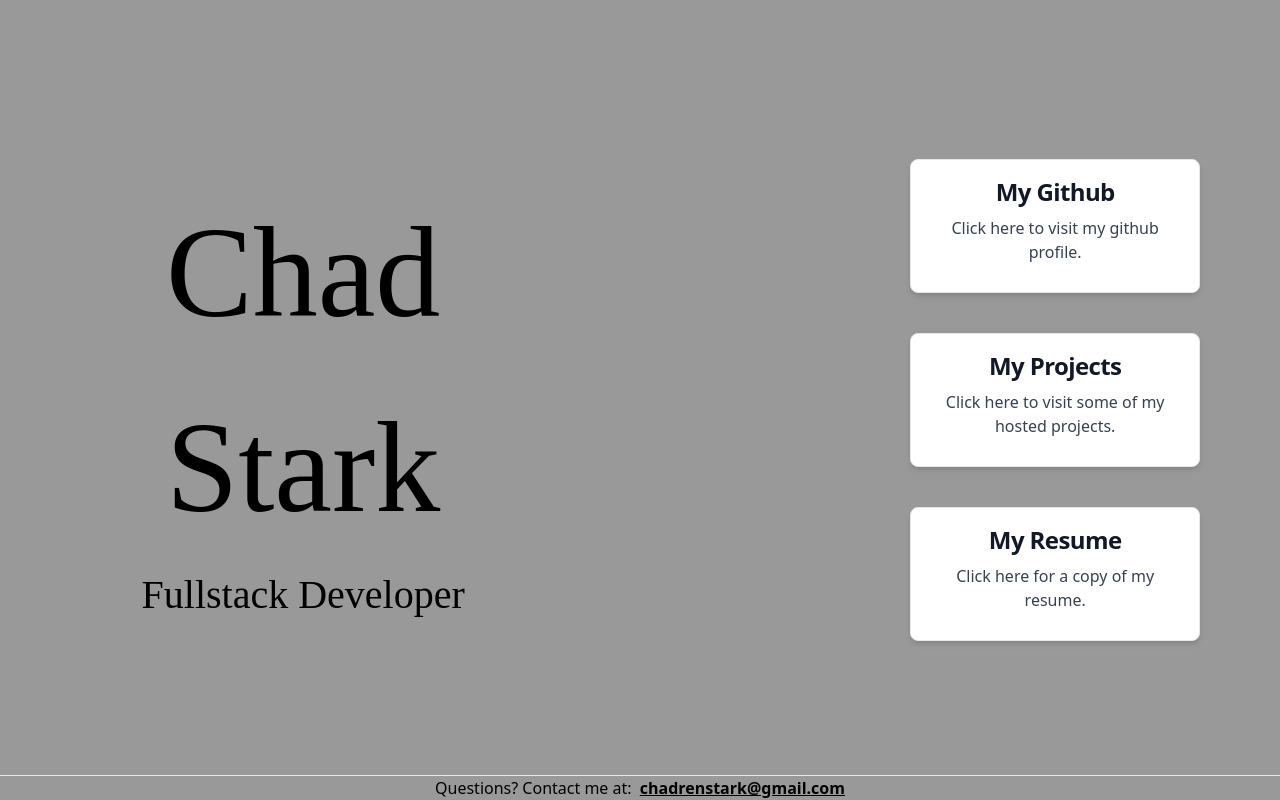
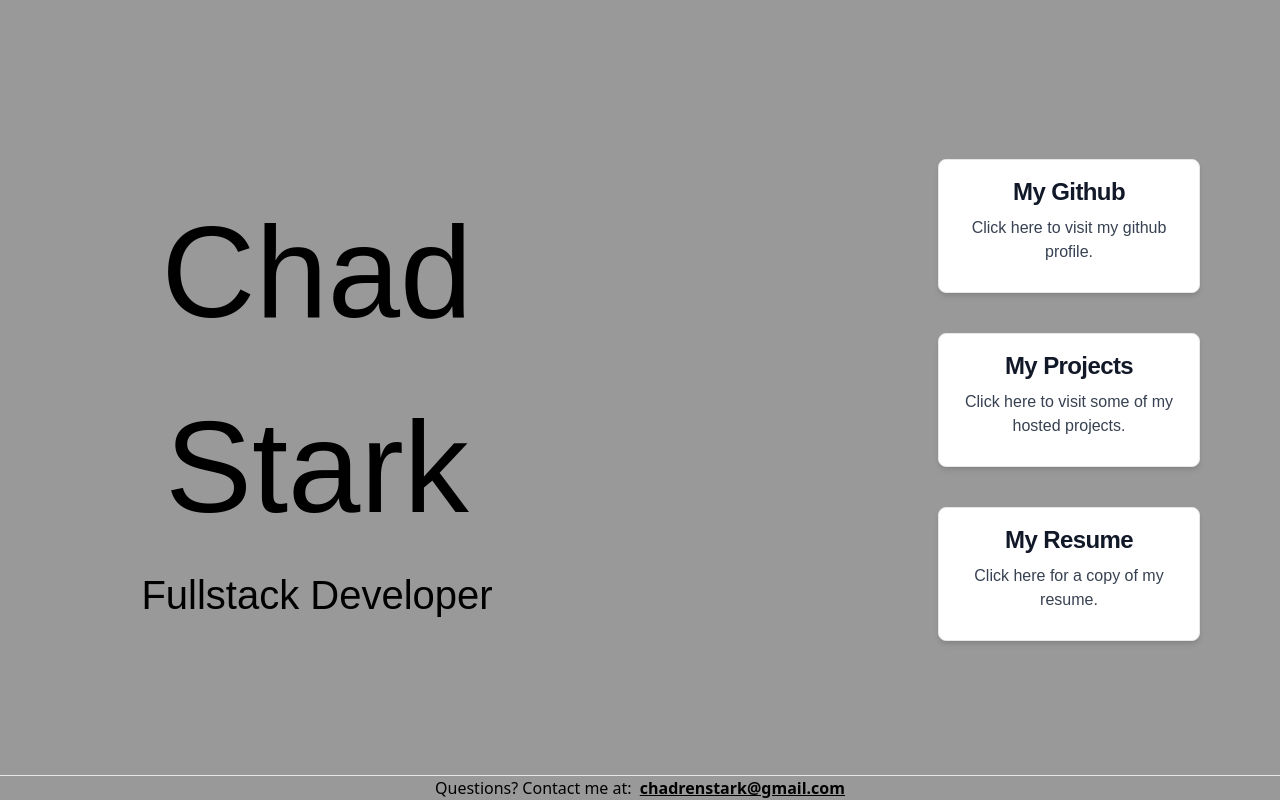
Before and after one commit to Stark-program/personal-portfolio, a Next.js app: page / in a window 1280 px wide. Built offline with nearby package versions, Linux system fonts and the light colour scheme.

Commit message:
edited font and text color

```diff
--- a/components/Infocard.tsx
+++ b/components/Infocard.tsx
@@ -8,10 +8,10 @@ const InfoCard = (props: Props) => {
       <div className="flex flex-col items-center bg-white rounded-lg border shadow-md md:flex-row md:max-w-xl hover:bg-gray-100 dark:border-gray-700 dark:bg-[#666666] dark:hover:bg-gray-700">
         <div className="flex flex-col w-full">
           <div className="flex flex-col justify-between p-4 leading-normal">
-            <h5 className="mb-2 text-2xl font-bold tracking-tight text-gray-900 dark:text-white">
+            <h5 className="mb-2 text-2xl font-bold font-Candal tracking-tight text-gray-900 dark:text-gray-300">
               {topic}
             </h5>
-            <p className="mb-3 font-normal text-gray-700 dark:text-gray-400">
+            <p className="mb-3 font-normal font-Outfit text-gray-700 dark:text-gray-300">
               {about}
             </p>
           </div>
--- a/components/Projectcard.tsx
+++ b/components/Projectcard.tsx
@@ -20,10 +20,10 @@ const ProjectCard = (props: Props) => {
         )}
 
         <div className="flex flex-col p-4 h-full justify-end">
-          <h5 className="mb-2 text-2xl font-bold tracking-tight text-gray-900 dark:text-white">
+          <h5 className="mb-2 text-2xl font-bold font-Candal tracking-tight text-gray-900 dark:text-gray-300">
             {title}
           </h5>
-          <p className="mb-3 font-normal text-gray-700 dark:text-gray-400">
+          <p className="mb-3 font-normal font-Outfit text-gray-700 dark:text-gray-300">
             {description}
           </p>
         </div>
--- a/pages/index.tsx
+++ b/pages/index.tsx
@@ -12,10 +12,10 @@ const Home: NextPage = () => {
 
       <main className="flex w-full h-full flex-col md:flex-row md:space-x-96 items-center justify-center px-20 text-center">
         <div>
-          <h1 className="text-[80px] md:text-[130px] font-Baskerville">
+          <h1 className="text-[80px] md:text-[130px] font-Calistoga">
             Chad Stark
           </h1>
-          <h4 className="text-[30px] md:text-[40px] font-Baskerville">
+          <h4 className="text-[30px] md:text-[40px] font-Calistoga">
             Fullstack Developer
           </h4>
         </div>
--- a/pages/projects.tsx
+++ b/pages/projects.tsx
@@ -10,14 +10,14 @@ const Projects = () => {
       url: "https://www.discordwiki.app/",
     },
     dashboard: {
-      title: "The dashbord of many things",
+      title: "The Dashbord Of Many Things",
       description:
         "Check weather status for the day, look up some movie information, checkout your favorite books, and laugh at a good joke!",
       image: "https://i.imgur.com/IpHpWpn.png",
       url: "https://dashboard-of-many-things.web.app/",
     },
     shopify: {
-      title: "Shopify intern challenge",
+      title: "Shopify Intern Challenge",
       description:
         "An assesement project for an internship application to Shopify where I utlizied OpenAI to generate responses based on user input.",
       image: "",
@@ -26,7 +26,7 @@ const Projects = () => {
   };
 
   return (
-    <div className="min-h-screen bg-[#999999]  ">
+    <div className="min-h-screen bg-[#999999]">
       <div className="flex flex-col mx-2 pt-4 md:grid md:grid-cols-3 justify-items-center">
         <ProjectCard
           title={websiteData.discordWiki.title}
--- a/tailwind.config.js
+++ b/tailwind.config.js
@@ -1,4 +1,6 @@
 /** @type {import('tailwindcss').Config} */
+const defaultTheme = require("tailwindcss/defaultTheme");
+
 module.exports = {
   content: [
     "./pages/**/*.{js,ts,jsx,tsx}",
@@ -11,6 +13,9 @@ module.exports = {
         Baskerville: ["Libre Baskerville", "serif"],
         WorkSans: ["Work Sans", "sans-serif"],
         Montserrat: ["Montserrat", "sans-serif"],
+        Calistoga: ["Calistoga", "sans-serif"],
+        Candal: ["Candal", "sans-serif"],
+        Outfit: ["Outfit", "sans-serif"],
       },
     },
   },
```
